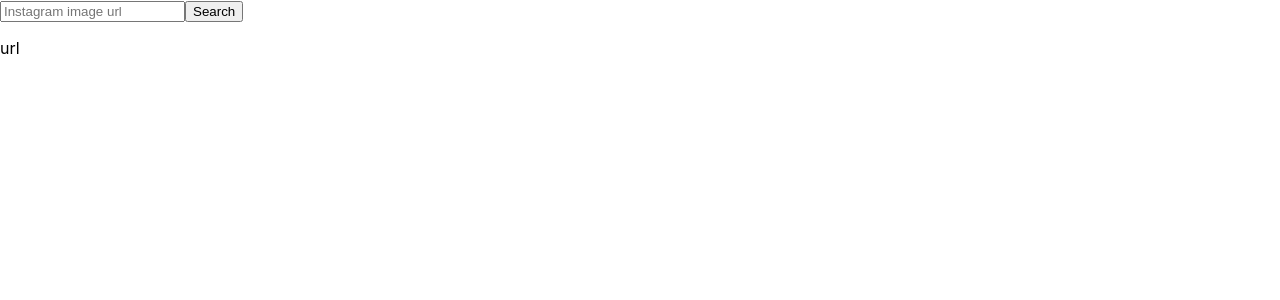
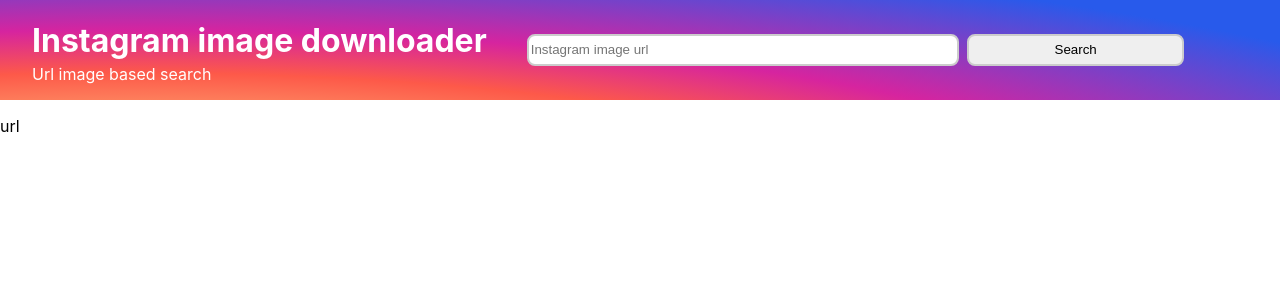
Before and after one commit to LucasGuerraCavalcante/instagram-image-downloader, a React (Create React App) app in the folder frontend/: page / in a window 1280 px wide. Shown: the top 300 px of the page. Built offline with nearby package versions, Linux system fonts and the light colour scheme.

Commit message:
app header

```diff
--- a/frontend/src/components/Form/index.js
+++ b/frontend/src/components/Form/index.js
@@ -31,9 +31,19 @@
     }
 
   return (
-    <>
+    <div className="formContainer">
+
+      <div className="titleWrapper">
+            <h1>
+              Instagram image downloader
+            </h1>
+            <span>
+              Url image based search
+            </span>
+      </div>
+
+      <div className="formWrapper">
         <form className="form" onSubmit={ formSend } >
-
               <input
                 type="text"
                 id="urlInput"
@@ -42,9 +52,15 @@
                 onChange={ inputChange }
             />
 
-          <button type="submit">Search</button>
+              <button
+                type="submit"
+              >
+                Search
+              </button>
         </form>
-    </>
+      </div>
+
+    </div>
   );
 };
 
```
Lines whose indentation alone changed are shown as unchanged.
